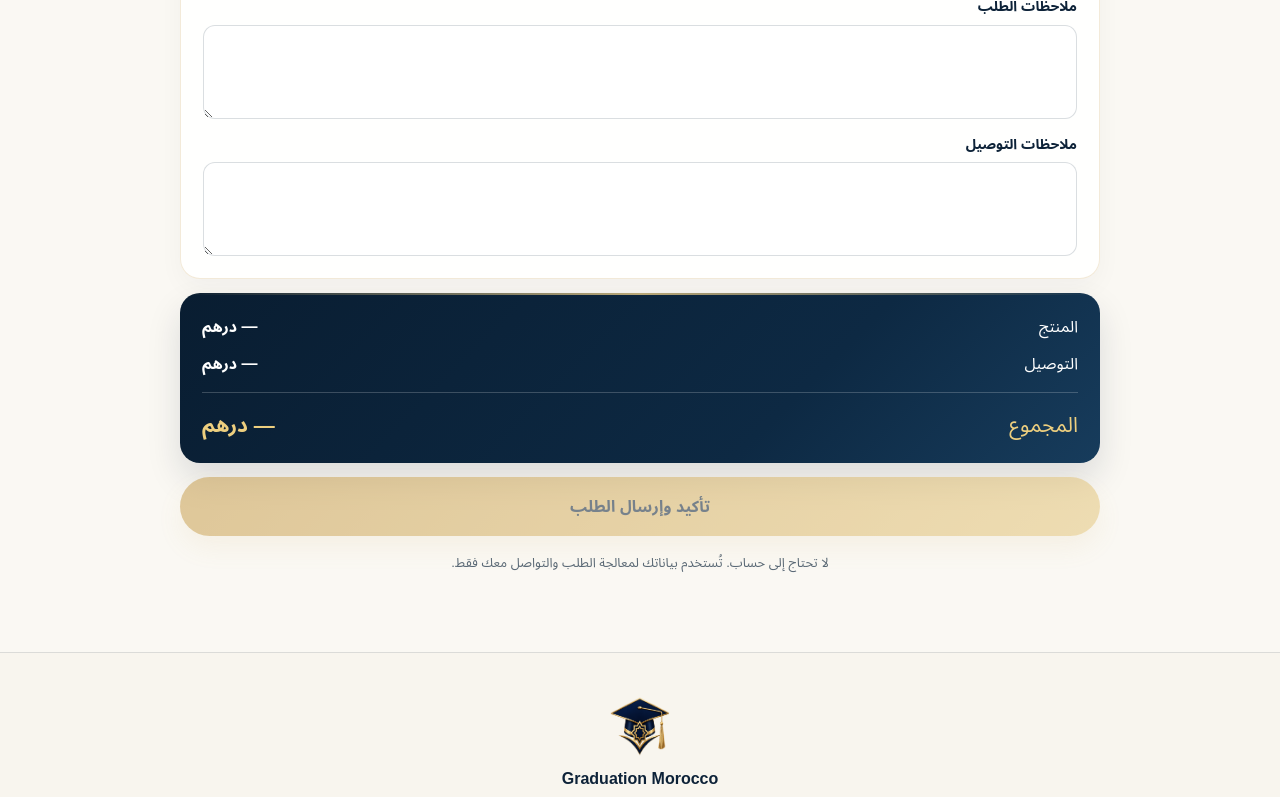
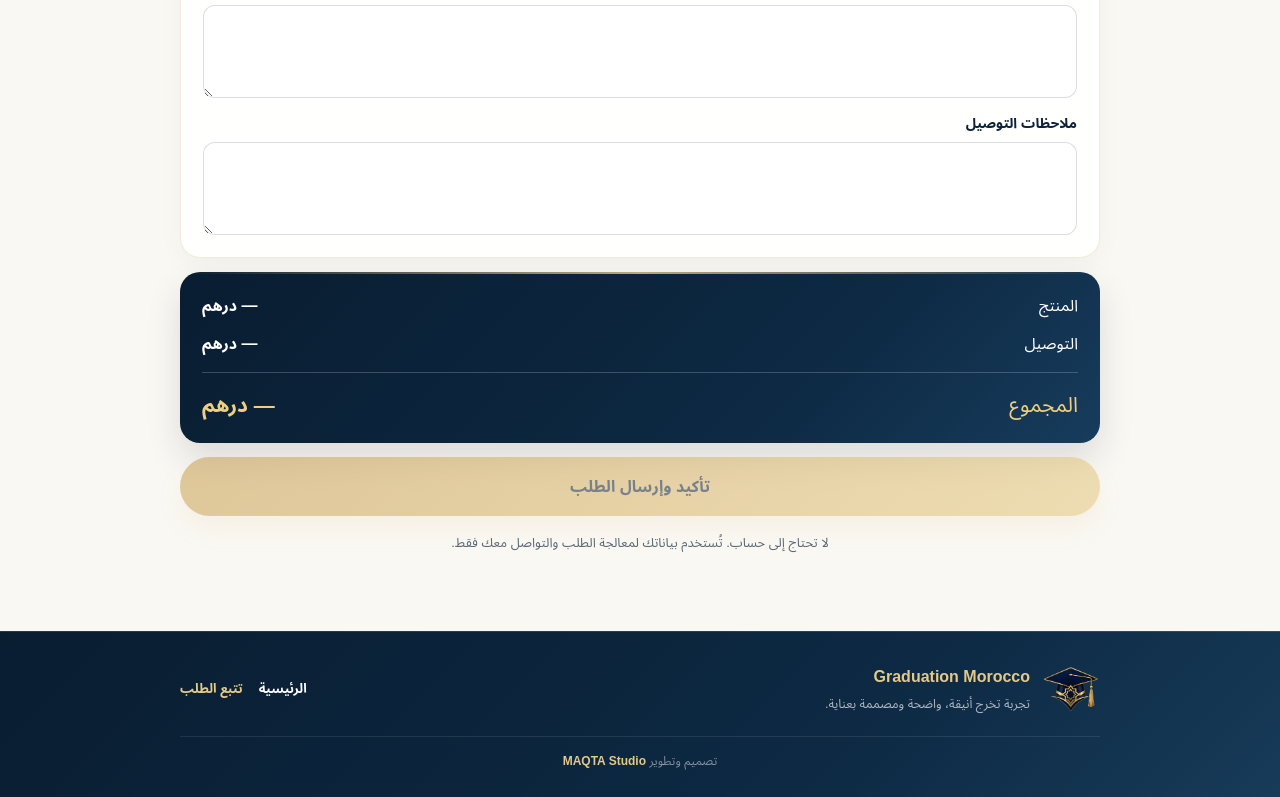
Before and after one commit to azar-pro/graduation_morocco_web, a Next.js app: page /order in a window 1280 px wide. Shown: the part 2000-2797 px from the top of the page. Built offline with nearby package versions, Linux system fonts and the light colour scheme; no server answers; the database is empty.

Commit message:
Style branded order header footer and MAQTA Studio credits

```diff
--- a/app/globals.css
+++ b/app/globals.css
@@ -1207,3 +1207,197 @@
   .submitOrder{min-height:52px;font-size:15px;box-shadow:0 12px 28px rgba(201,164,92,.22)}
   .privacyNote{font-size:12.5px;line-height:1.6;padding-bottom:0}
 }
+
+
+/* Shared branded header/footer for order route + MAQTA credit */
+.appFooterCredit{
+  width:min(520px,100%);
+  margin:20px auto 0!important;
+  padding-top:16px;
+  border-top:1px solid rgba(255,255,255,.10);
+  color:rgba(255,255,255,.52)!important;
+  font-size:12.5px!important;
+  letter-spacing:.01em;
+}
+.appFooterCredit span{
+  color:#e5c987;
+  font-weight:850;
+  direction:ltr;
+  unicode-bidi:isolate;
+}
+
+.orderRoute{
+  min-height:100vh;
+  background:#faf8f3;
+  color:#0d2238;
+}
+.orderSiteHeader{
+  position:sticky;
+  top:0;
+  z-index:80;
+  min-height:76px;
+  padding:8px 28px;
+  display:flex;
+  align-items:center;
+  justify-content:space-between;
+  gap:22px;
+  background:rgba(250,248,243,.92);
+  border-bottom:1px solid rgba(201,164,92,.16);
+  backdrop-filter:blur(14px);
+  box-shadow:0 8px 28px rgba(13,34,56,.035);
+}
+.orderBrand{
+  display:flex;
+  align-items:center;
+}
+.orderBrand img{
+  width:188px;
+  height:60px;
+  object-fit:contain;
+}
+.orderHeaderNav{
+  display:flex;
+  align-items:center;
+  gap:8px;
+}
+.orderHeaderNav a{
+  min-height:42px;
+  display:inline-flex;
+  align-items:center;
+  justify-content:center;
+  padding:9px 15px;
+  border-radius:999px;
+  font-size:14px;
+  font-weight:850;
+}
+.orderHeaderNav a:first-child{
+  color:#0d2238;
+  background:rgba(13,34,56,.045);
+}
+.orderHeaderNav a:last-child{
+  border:1px solid rgba(201,164,92,.48);
+  background:#fffdf9;
+  color:#9d7734;
+}
+.orderSiteHeader a:focus-visible,.orderSiteFooter a:focus-visible{
+  outline:3px solid rgba(201,164,92,.28);
+  outline-offset:3px;
+}
+
+.orderSiteFooter{
+  margin-top:0;
+  padding:28px max(24px,calc((100vw - 920px)/2)) 26px;
+  display:grid;
+  grid-template-columns:1fr auto;
+  align-items:center;
+  gap:18px 28px;
+  background:linear-gradient(135deg,#091d31,#0d2943 65%,#173b59);
+  color:#fff;
+  border-top:1px solid rgba(229,201,135,.14);
+}
+.orderFooterBrand{
+  display:flex;
+  align-items:center;
+  gap:12px;
+}
+.orderFooterBrand img{
+  width:58px;
+  height:58px;
+  object-fit:contain;
+}
+.orderFooterBrand strong{
+  display:block;
+  color:#e5c987;
+  font-size:16px;
+  direction:ltr;
+  text-align:right;
+}
+.orderFooterBrand p{
+  margin:3px 0 0;
+  color:rgba(255,255,255,.66);
+  font-size:12.5px;
+}
+.orderSiteFooter nav{
+  display:flex;
+  align-items:center;
+  gap:16px;
+  font-size:13px;
+  font-weight:800;
+}
+.orderSiteFooter nav a:last-child{
+  color:#e5c987;
+}
+.orderFooterCredit{
+  grid-column:1/-1;
+  margin:0;
+  padding-top:14px;
+  border-top:1px solid rgba(255,255,255,.09);
+  text-align:center;
+  color:rgba(255,255,255,.48);
+  font-size:12px;
+}
+.orderFooterCredit span{
+  color:#e5c987;
+  font-weight:850;
+  direction:ltr;
+  unicode-bidi:isolate;
+}
+
+@media(max-width:680px){
+  .appFooterCredit{
+    margin-top:16px!important;
+    padding-top:13px;
+    font-size:11.5px!important;
+  }
+  .orderSiteHeader{
+    min-height:64px;
+    padding:6px 12px;
+    gap:10px;
+  }
+  .orderBrand img{
+    width:128px;
+    height:48px;
+  }
+  .orderHeaderNav{
+    gap:4px;
+  }
+  .orderHeaderNav a{
+    min-height:38px;
+    padding:7px 10px;
+    font-size:12px;
+  }
+  .orderPage{
+    padding-top:20px;
+  }
+  .orderSiteFooter{
+    padding:24px 16px 22px;
+    grid-template-columns:1fr;
+    justify-items:center;
+    text-align:center;
+    gap:14px;
+  }
+  .orderFooterBrand{
+    flex-direction:column;
+    gap:6px;
+  }
+  .orderFooterBrand img{
+    width:52px;
+    height:52px;
+  }
+  .orderFooterBrand strong{
+    text-align:center;
+    font-size:15px;
+  }
+  .orderFooterBrand p{
+    font-size:12px;
+  }
+  .orderSiteFooter nav{
+    gap:14px;
+    font-size:12.5px;
+  }
+  .orderFooterCredit{
+    width:100%;
+    padding-top:12px;
+    font-size:11.5px;
+  }
+}
```
